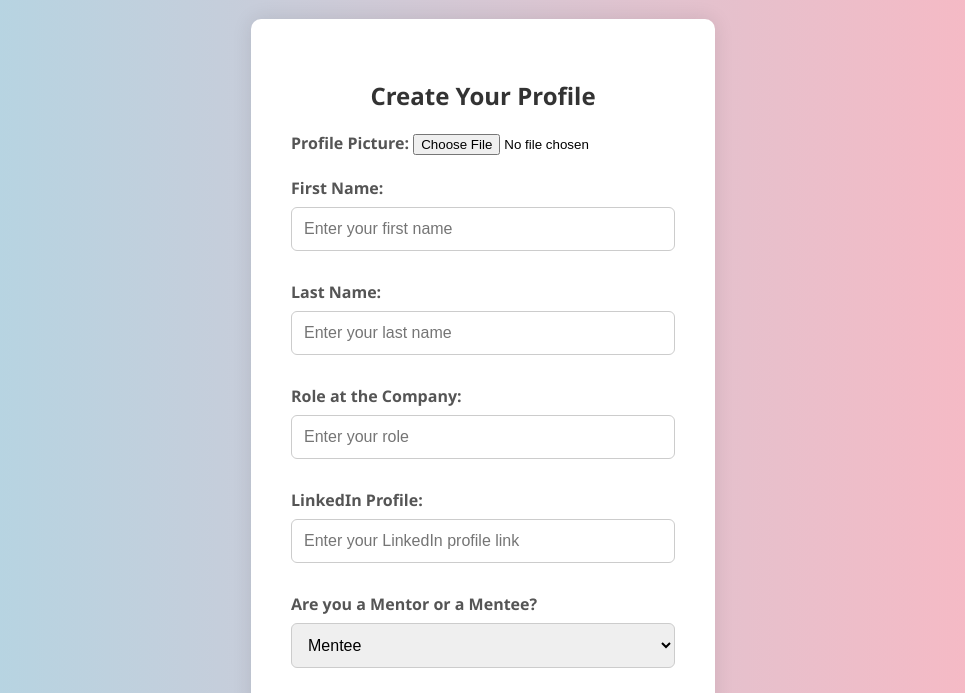
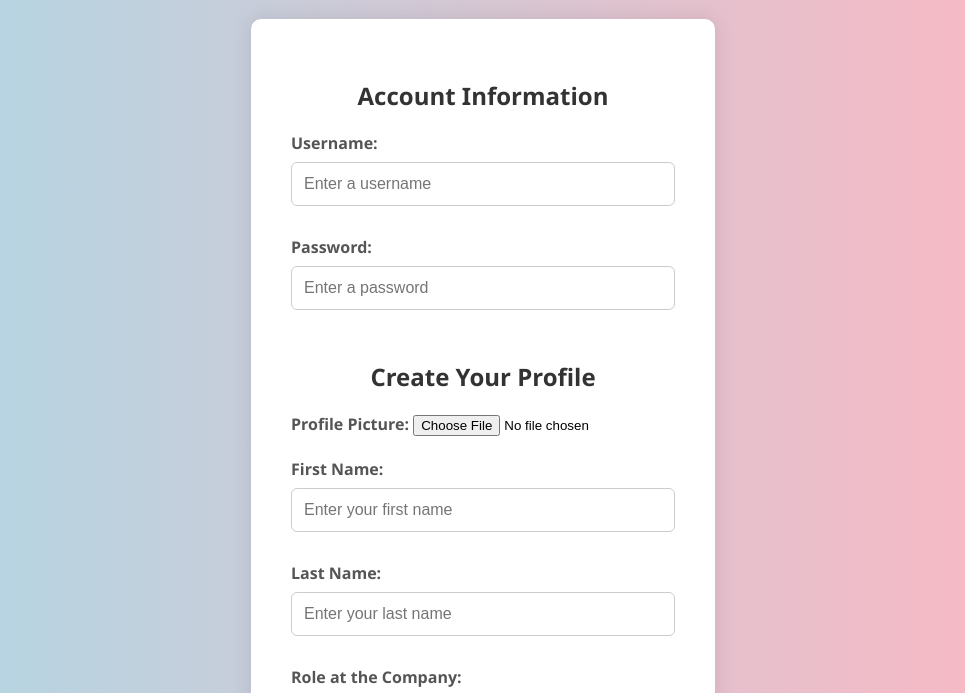
Before and after one commit to ljholla1/Mentor-Matcher, a website: page register.html in a window 1280 px wide. Shown: the part 67-760 px from the top of the page, without its empty margins (157-1122 px from the left). Drawn offline with Linux system fonts and the light colour scheme.

Commit message:
changes to register.html and css

```diff
--- a/register.css
+++ b/register.css
@@ -46,6 +46,18 @@ select {
   font-size: 16px;
 }
 
+input[type="password"],
+textarea,
+select {
+  width: 100%;
+  padding: 12px;
+  margin: 8px 0;
+  border: 1px solid #ccc;
+  border-radius: 6px;
+  box-sizing: border-box;
+  font-size: 16px;
+}
+
 textarea {
   height: 100px;
 }
--- a/register.html
+++ b/register.html
@@ -11,6 +11,15 @@
 <body>
   <h1>Mentorship Matching Platform</h1>
   <div class="container">
+    <h2>Account Information</h2>
+      <form>
+        <label for="username">Username:</label>
+        <input type="text" id="username" placeholder="Enter a username">
+        <br><br>
+        <label for="password">Password:</label>
+        <input type="password" id="password" placeholder="Enter a password">
+        <br><br>
+      </form>
     <h2>Create Your Profile</h2>
       <form>
         <label for="profile_picture">Profile Picture:</label>
```
Lines whose indentation alone changed are shown as unchanged.
